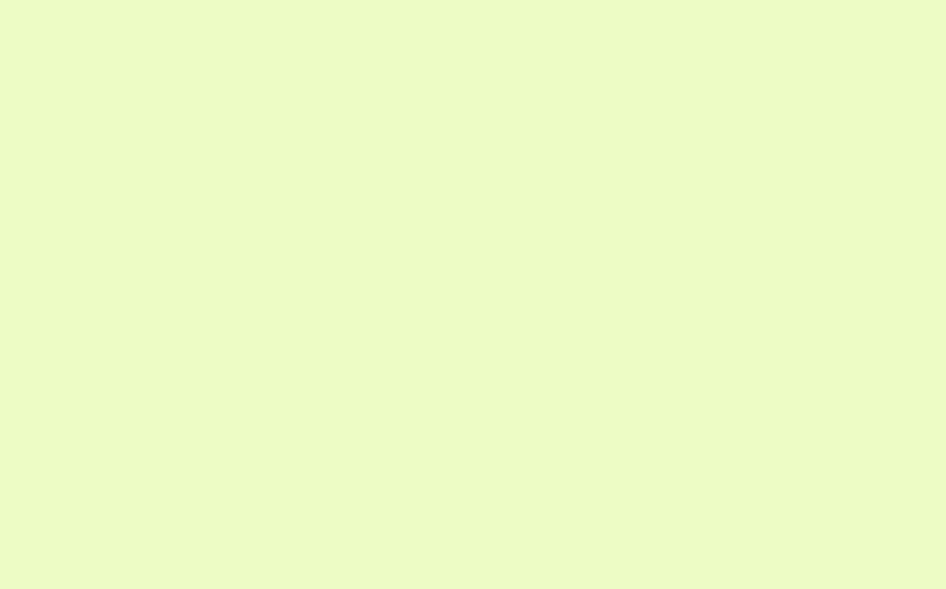
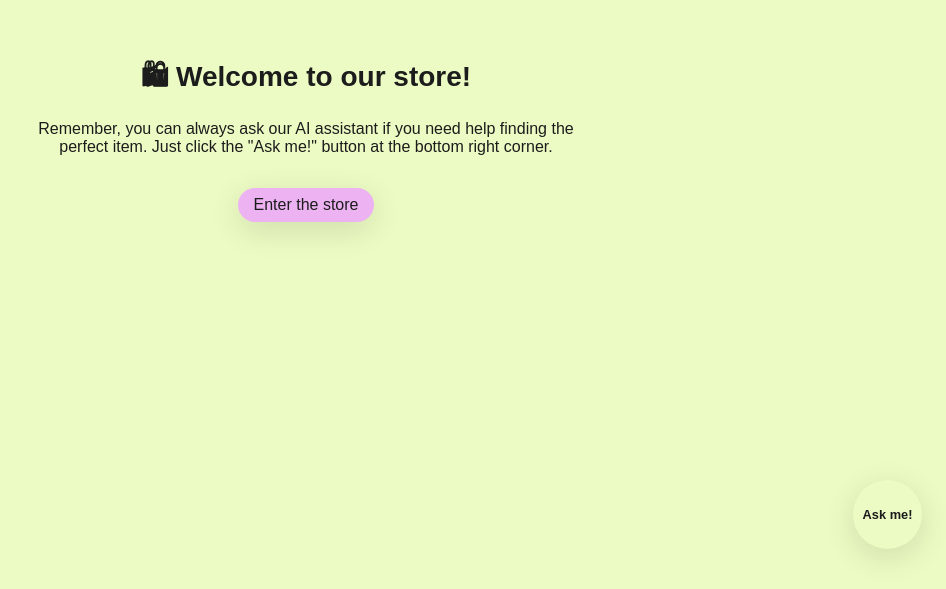
Before and after one commit to sofiaborovskaia/personal-shopper, a Next.js app: page / in a window 1280 px wide. Before the commit this address had no page. Shown: the part 211-800 px from the top of the page, without its empty margins (334-1280 px from the left). Built offline with nearby package versions, Linux system fonts and the light colour scheme.

Commit message:
feat: add initial page

```diff
--- a/src/app/page.module.css
+++ b/src/app/page.module.css
@@ -1,10 +1,43 @@
 .page {
-	display: grid;
-	grid-template-rows: 20px 1fr 20px;
+	display: flex;
+	justify-content: center;
 	align-items: center;
-	justify-items: center;
-	min-height: 100svh;
-	padding: 80px;
-	gap: 64px;
-	font-family: var(--font-geist-sans);
+	min-height: 80vh;
 }
+
+.welcomeContainer {
+	text-align: center;
+	max-width: 600px;
+	padding: 2rem;
+}
+
+.welcomeContainer h1 {
+	font-size: 1.75rem;
+	margin-bottom: 1rem;
+	font-weight: 600;
+}
+
+.welcomeContainer p {
+	font-size: 1rem;
+	margin-bottom: 2rem;
+}
+
+.enterButton {
+	display: inline-block;
+	font-size: 1rem;
+	border-radius: 20px;
+	transform: translateY(0px);
+	color: var(--text-dark);
+	padding: 0.5rem 1rem;
+	background-color: var(--foreground);
+	cursor: pointer;
+	border: none;
+	max-width: fit-content;
+	box-shadow: 0 8px 32px #0000001f;
+	transition: all 0.3s ease;
+}
+
+.enterButton:hover {
+	box-shadow: 0 8px 12px #0000001f;
+	transform: translateY(2px);
+}
--- a/src/app/page.tsx
+++ b/src/app/page.tsx
@@ -1,5 +1,20 @@
-import { redirect } from "next/navigation";
+import Link from "next/link";
+import styles from "./page.module.css";
 
 export default function Home() {
-	redirect("/items");
+	return (
+		<div className={styles.page}>
+			<div className={styles.welcomeContainer}>
+				<h1>🛍 Welcome to our store!</h1>
+				<p>
+					Remember, you can always ask our AI assistant if you need help finding
+					the perfect item. Just click the &quot;Ask me!&quot; button at the
+					bottom right corner.
+				</p>
+				<Link href="/items" className={styles.enterButton}>
+					Enter the store
+				</Link>
+			</div>
+		</div>
+	);
 }
```
